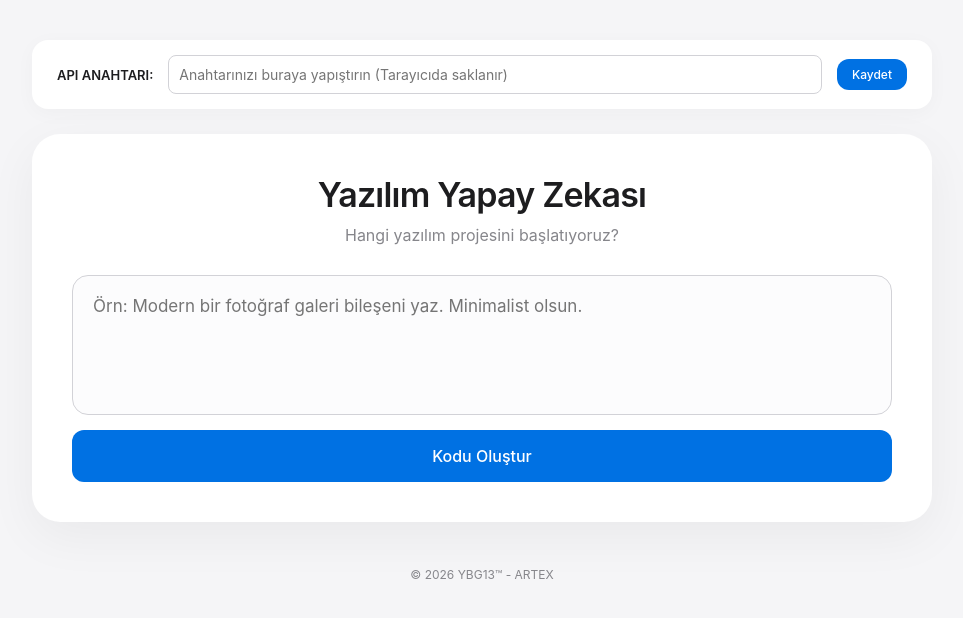
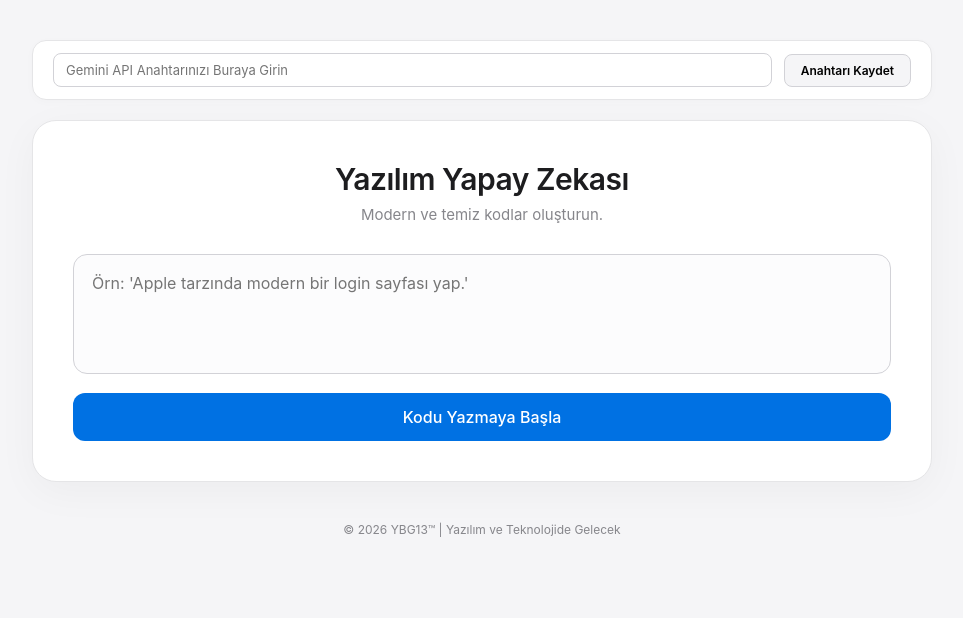
Before and after one commit to berkingcreator/artex, a plain HTML site: page index.html in a window 1280 px wide. Shown: the whole page, without its empty margins (158-1121 px from the left). Drawn offline with Linux system fonts and the light colour scheme.

Commit message:
Update index.html

```diff
--- a/index.html
+++ b/index.html
@@ -3,9 +3,9 @@
 <head>
     <meta charset="UTF-8">
     <meta name="viewport" content="width=device-width, initial-scale=1.0">
-    <title>YBG13™ | ARTEX AI Code Generator</title>
+    <title>YBG13™ | Yazılım Yapay Zekası</title>
     <style>
-        /* Apple-Style Minimalist Tasarım */
+        /* Apple Tarzı Minimalist ve Modern Tasarım */
         :root {
             --apple-blue: #0071e3;
             --bg-light: #f5f5f7;
@@ -34,35 +34,47 @@
             max-width: 900px;
             display: flex;
             flex-direction: column;
-            gap: 25px;
+            gap: 20px;
         }
 
-        /* API Key Ayar Bölümü */
-        .api-settings {
+        /* API Ayarları */
+        .api-panel {
             background: #fff;
-            padding: 15px 25px;
-            border-radius: 16px;
+            padding: 12px 20px;
+            border-radius: 14px;
             display: flex;
             align-items: center;
-            gap: 15px;
-            box-shadow: 0 4px 20px rgba(0,0,0,0.03);
+            gap: 12px;
+            box-shadow: 0 2px 10px rgba(0,0,0,0.02);
+            border: 1px solid #e5e5e7;
         }
 
-        .api-settings input {
+        .api-panel input {
             flex: 1;
-            padding: 10px;
+            padding: 8px 12px;
             border: 1px solid #d2d2d7;
             border-radius: 8px;
-            font-size: 14px;
+            font-size: 13px;
             outline: none;
         }
 
-        /* Ana Panel */
+        .btn-save {
+            padding: 8px 16px;
+            background: #f5f5f7;
+            border: 1px solid #d2d2d7;
+            border-radius: 8px;
+            font-size: 12px;
+            font-weight: 600;
+            cursor: pointer;
+        }
+
+        /* Ana Kart */
         .main-card {
             background: var(--card-bg);
             padding: 40px;
-            border-radius: 28px;
-            box-shadow: 0 15px 50px rgba(0,0,0,0.05);
+            border-radius: 24px;
+            box-shadow: 0 10px 40px rgba(0,0,0,0.04);
+            border: 1px solid #e5e5e7;
         }
 
         header {
@@ -71,33 +83,29 @@
         }
 
         header h1 {
-            font-size: 34px;
+            font-size: 30px;
             font-weight: 600;
-            letter-spacing: -0.8px;
-            margin-bottom: 10px;
+            letter-spacing: -0.5px;
+            margin-bottom: 8px;
         }
 
         header p {
             color: var(--text-secondary);
-        }
-
-        .input-group {
-            display: flex;
-            flex-direction: column;
-            gap: 15px;
+            font-size: 15px;
         }
 
         textarea {
             width: 100%;
-            height: 140px;
-            padding: 20px;
+            height: 120px;
+            padding: 18px;
             border: 1px solid #d2d2d7;
-            border-radius: 16px;
-            font-size: 17px;
+            border-radius: 14px;
+            font-size: 16px;
             background: #fcfcfd;
             resize: none;
             outline: none;
-            transition: 0.3s;
+            transition: 0.2s;
+            margin-bottom: 15px;
         }
 
         textarea:focus {
@@ -106,8 +114,9 @@
             box-shadow: 0 0 0 4px rgba(0, 113, 227, 0.1);
         }
 
-        button {
-            padding: 16px;
+        .btn-generate {
+            width: 100%;
+            padding: 14px;
             background: var(--apple-blue);
             color: white;
             border: none;
@@ -115,34 +124,29 @@
             font-size: 16px;
             font-weight: 500;
             cursor: pointer;
-            transition: 0.2s cubic-bezier(0.4, 0, 0.2, 1);
+            transition: 0.2s;
         }
 
-        button:hover {
-            opacity: 0.9;
-            transform: translateY(-1px);
-        }
-
-        button:active {
-            transform: translateY(0);
+        .btn-generate:disabled {
+            background: #a1a1a6;
         }
 
         /* Çıktı Alanı */
-        .output-container {
-            margin-top: 30px;
+        .output-box {
+            margin-top: 25px;
             background: #1e1e1e;
-            border-radius: 16px;
+            border-radius: 14px;
             overflow: hidden;
             display: none;
         }
 
-        .output-header {
+        .output-nav {
             background: #333;
-            padding: 12px 20px;
+            padding: 10px 18px;
             display: flex;
             justify-content: space-between;
-            color: #fff;
-            font-size: 13px;
+            color: #efefef;
+            font-size: 12px;
         }
 
         pre {
@@ -151,136 +155,129 @@
             overflow-x: auto;
             font-family: 'SFMono-Regular', Consolas, monospace;
             font-size: 14px;
-            line-height: 1.6;
+            line-height: 1.5;
+        }
+
+        .loading {
+            display: none;
+            text-align: center;
+            padding: 20px;
+            color: var(--apple-blue);
+            font-weight: 500;
         }
 
         footer {
             text-align: center;
+            padding: 20px;
+            color: var(--text-secondary);
             font-size: 12px;
-            color: var(--text-secondary);
-            margin-top: 20px;
-        }
-
-        .loader {
-            display: none;
-            text-align: center;
-            padding: 20px;
-            font-weight: 500;
-            color: var(--apple-blue);
         }
     </style>
 </head>
 <body>
 
 <div class="container">
-    <div class="api-settings">
-        <span style="font-size: 13px; font-weight: 600;">API ANAHTARI:</span>
-        <input type="password" id="apiKeyInput" placeholder="Anahtarınızı buraya yapıştırın (Tarayıcıda saklanır)">
-        <button id="saveKeyBtn" style="padding: 8px 15px; font-size: 12px;">Kaydet</button>
+    <div class="api-panel">
+        <input type="password" id="apiKey" placeholder="Gemini API Anahtarınızı Buraya Girin">
+        <button class="btn-save" onclick="saveKey()">Anahtarı Kaydet</button>
     </div>
 
     <div class="main-card">
         <header>
             <h1>Yazılım Yapay Zekası</h1>
-            <p>Hangi yazılım projesini başlatıyoruz?</p>
+            <p>Modern ve temiz kodlar oluşturun.</p>
         </header>
 
-        <div class="input-group">
-            <textarea id="userInput" placeholder="Örn: Modern bir fotoğraf galeri bileşeni yaz. Minimalist olsun."></textarea>
-            <button id="generateBtn">Kodu Oluştur</button>
-        </div>
+        <textarea id="promptInput" placeholder="Örn: 'Apple tarzında modern bir login sayfası yap.'"></textarea>
+        <button id="genBtn" class="btn-generate" onclick="generateCode()">Kodu Yazmaya Başla</button>
 
-        <div id="loader" class="loader">Kodlar yazılıyor, lütfen bekleyin...</div>
+        <div id="loader" class="loading">AI Kod Mimarisini Oluşturuyor...</div>
 
-        <div id="outputSection" class="output-container">
-            <div class="output-header">
-                <span>YBG13™ AI Engine v1.0</span>
-                <span id="copyBtn" style="cursor:pointer; color: #0071e3;">Kodu Kopyala</span>
+        <div id="resultArea" class="output-box">
+            <div class="output-nav">
+                <span>YBG13™ - Oluşturulan Kod</span>
+                <span onclick="copyCode()" style="cursor:pointer; color: #0071e3;">Kopyala</span>
             </div>
-            <pre id="codeOutput"></pre>
+            <pre id="codeDisplay"></pre>
         </div>
     </div>
 
     <footer>
-        <p>© 2026 YBG13™ - ARTEX</p>
+        © 2026 YBG13™ | Yazılım ve Teknolojide Gelecek
     </footer>
 </div>
 
 <script>
-    // 1. Ayarları Yönet
-    const apiKeyInput = document.getElementById('apiKeyInput');
-    const saveKeyBtn = document.getElementById('saveKeyBtn');
+    // LocalStorage üzerinden anahtar yönetimi
+    function saveKey() {
+        const key = document.getElementById('apiKey').value;
+        if(key) {
+            localStorage.setItem('ybg13_gemini_key', key);
+            alert("Anahtar tarayıcıya kaydedildi.");
+        }
+    }
 
-    // Sayfa açıldığında varsa anahtarı getir
+    // Sayfa açıldığında anahtarı kutuya yükle
     window.onload = () => {
-        const savedKey = localStorage.getItem('ybg13_ai_key');
-        if (savedKey) {
-            apiKeyInput.value = savedKey;
-        }
+        const saved = localStorage.getItem('ybg13_gemini_key');
+        if(saved) document.getElementById('apiKey').value = saved;
     };
 
-    saveKeyBtn.onclick = () => {
-        localStorage.setItem('ybg13_ai_key', apiKeyInput.value);
-        alert("API Anahtarı tarayıcıya güvenle kaydedildi!");
-    };
+    async function generateCode() {
+        const key = localStorage.getItem('ybg13_gemini_key');
+        const prompt = document.getElementById('promptInput').value;
 
-    // 2. AI İşlemleri
-    const generateBtn = document.getElementById('generateBtn');
-    const userInput = document.getElementById('userInput');
-    const codeOutput = document.getElementById('codeOutput');
-    const outputSection = document.getElementById('outputSection');
-    const loader = document.getElementById('loader');
+        if(!key) return alert("Lütfen önce API anahtarını kaydedin.");
+        if(!prompt) return alert("Lütfen bir komut girin.");
 
-    const systemInstruction = "Sen bir Senior Full-Stack Yazılım Uzmanısın. Sadece HTML, CSS ve JavaScript kullanarak modern, premium beyaz temalı (Apple tarzı) kodlar yazarsın. Kodlar temiz ve çalışmaya hazır olmalı. Hiçbir açıklama yapma, sadece kodları ver.";
+        const genBtn = document.getElementById('genBtn');
+        const loader = document.getElementById('loader');
+        const resultArea = document.getElementById('resultArea');
+        const codeDisplay = document.getElementById('codeDisplay');
 
-    generateBtn.onclick = async () => {
-        const key = localStorage.getItem('ybg13_ai_key');
-        if (!key) return alert("Lütfen önce API anahtarınızı girin ve kaydedin!");
+        // UI Durumu
+        genBtn.disabled = true;
+        loader.style.display = "block";
+        resultArea.style.display = "none";
 
-        const prompt = userInput.value.trim();
-        if (!prompt) return alert("Lütfen ne yazılacağını belirtin.");
+        // GÜNCEL URL ve MODEL: v1 sürümü kullanımı
+        const URL = `https://generativelanguage.googleapis.com/v1/models/gemini-1.5-flash:generateContent?key=${key}`;
 
-        // UI Güncelle
-        generateBtn.disabled = true;
-        loader.style.display = "block";
-        outputSection.style.display = "none";
-
-        const API_URL = `https://generativelanguage.googleapis.com/v1beta/models/gemini-1.5-flash:generateContent?key=${key}`;
+        const systemText = "Sen Senior bir Full-Stack Geliştiricisin. Sadece HTML, CSS ve JavaScript kodları yazarsın. Kodlar Apple tarzı, minimalist ve temiz olmalı. Sadece kod bloğunu ver, açıklama yapma.";
 
         try {
-            const response = await fetch(API_URL, {
+            const response = await fetch(URL, {
                 method: 'POST',
                 headers: { 'Content-Type': 'application/json' },
                 body: JSON.stringify({
                     contents: [{
-                        parts: [{ text: `${systemInstruction}\n\nİstek: ${prompt}` }]
+                        parts: [{ text: systemText + "\n\nİstek: " + prompt }]
                     }]
                 })
             });
 
             const data = await response.json();
 
-            if (data.error) {
-                throw new Error(data.error.message);
-            }
+            if(data.error) throw new Error(data.error.message);
 
-            const result = data.candidates[0].content.parts[0].text;
-            codeOutput.innerText = result;
-            outputSection.style.display = "block";
+            const content = data.candidates[0].content.parts[0].text;
+            codeDisplay.innerText = content;
+            resultArea.style.display = "block";
 
         } catch (error) {
-            alert("Hata: " + error.message);
+            alert("Hata oluştu: " + error.message);
+            console.error(error);
         } finally {
-            generateBtn.disabled = false;
+            genBtn.disabled = false;
             loader.style.display = "none";
         }
-    };
+    }
 
-    // Kopyalama Fonksiyonu
-    document.getElementById('copyBtn').onclick = () => {
-        navigator.clipboard.writeText(codeOutput.innerText);
-        alert("Kod başarıyla kopyalandı!");
-    };
+    function copyCode() {
+        const code = document.getElementById('codeDisplay').innerText;
+        navigator.clipboard.writeText(code);
+        alert("Kod panoya kopyalandı!");
+    }
 </script>
 
 </body>
```
